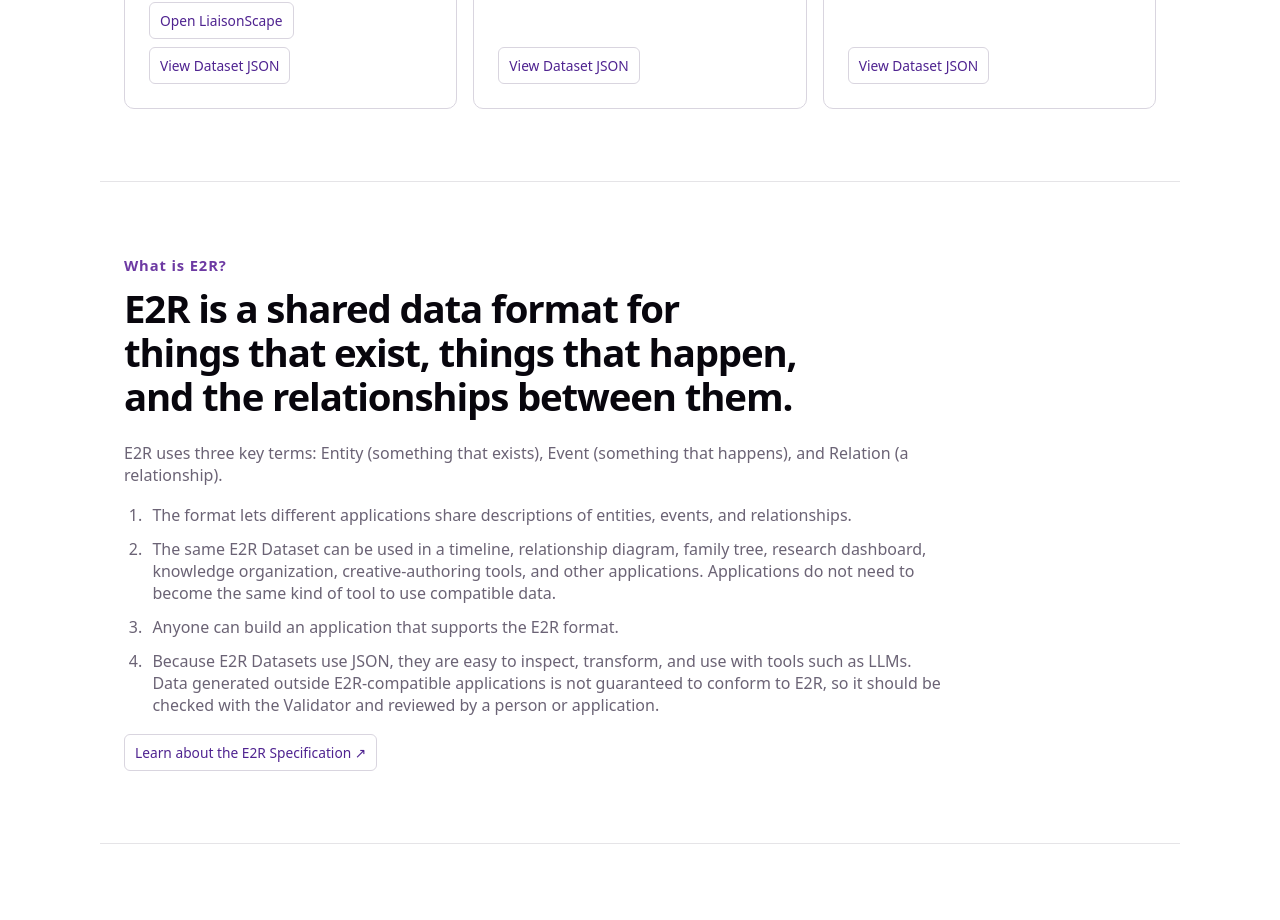
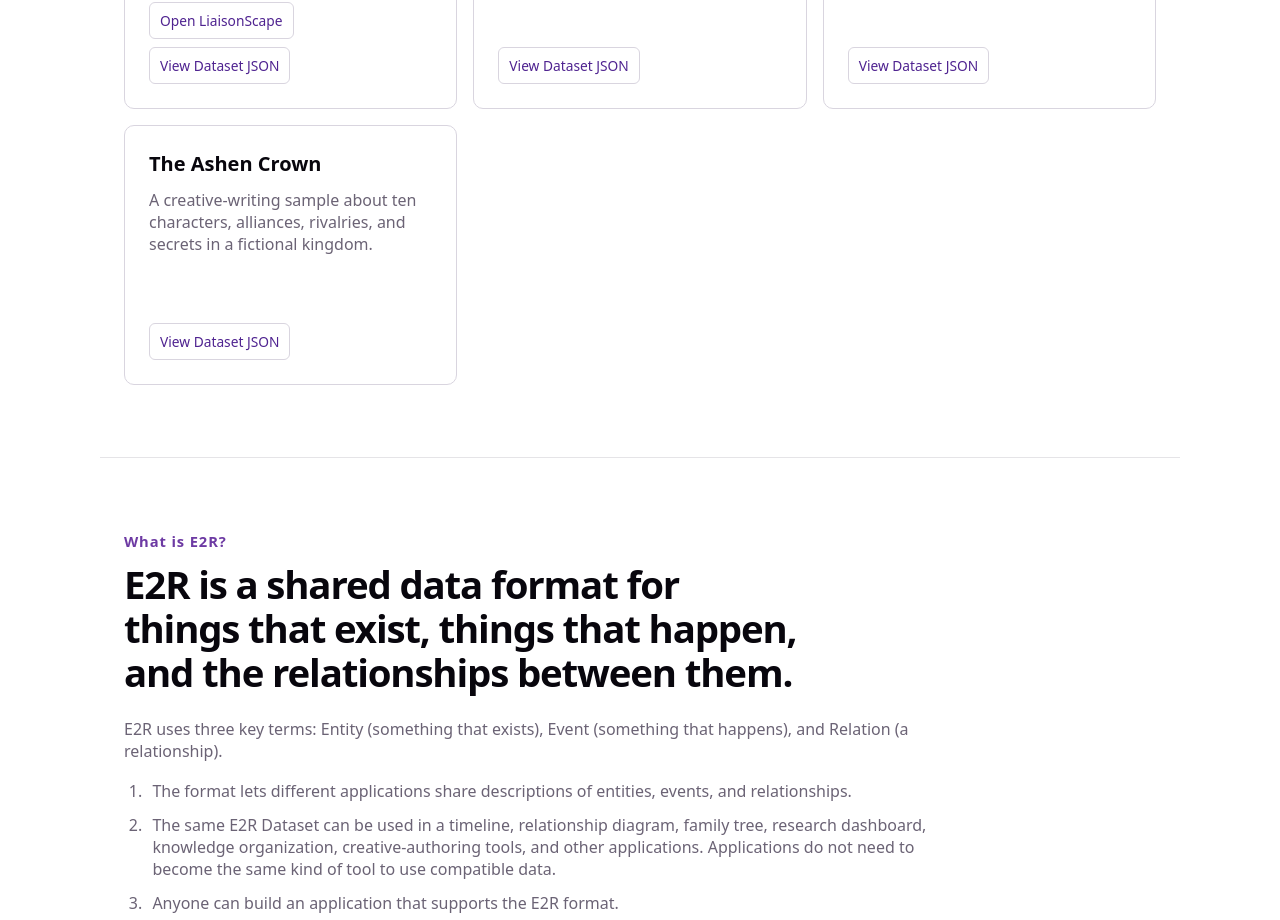
Before and after one commit to sukoyaka-dopeness/e2r-hub, a React (Vite) app: page / in a window 1280 px wide. Shown: the part 1480-2400 px from the top of the page. Built offline with nearby package versions, Linux system fonts and the light colour scheme.

Commit message:
feat: add fantasy sample to Hub

```diff
--- a/src/App.tsx
+++ b/src/App.tsx
@@ -12,6 +12,7 @@ const links = {
   berlinWall: 'https://github.com/sukoyaka-dopeness/e2r-narrative-line/blob/main/src/sample/berlin-wall-history.en.e2r.json',
   lighthouse: 'https://github.com/sukoyaka-dopeness/e2r-liaison-scape/blob/main/public/lighthouse-restoration-demo.en.e2r.json',
   apollo: 'https://github.com/sukoyaka-dopeness/e2r-spec/blob/main/examples/apollo-11-mission.en.e2r.json',
+  ashenCrown: 'https://github.com/sukoyaka-dopeness/e2r-spec/blob/main/examples/ashen-crown.en.e2r.json',
 }
 
 const copy = {
@@ -34,6 +35,8 @@ const copy = {
     berlinDescription: 'Explore historical events through both time and relationships.',
     apolloDescription: 'A representative sample that can be viewed and edited in multiple E2R applications.',
     lighthouseDescription: 'A fictional sample about people restoring an old lighthouse.',
+    ashenCrownDescription: 'A creative-writing sample about ten characters, alliances, rivalries, and secrets in a fictional kingdom.',
+    ashenCrownTitle: 'The Ashen Crown',
     openNarrative: 'Open NarrativeLine',
     openLiaison: 'Open LiaisonScape',
     viewDataset: 'View Dataset JSON',
@@ -81,6 +84,8 @@ const copy = {
     berlinDescription: '歴史上のイベントを、時間と関係の両方から見られるサンプルです。',
     apolloDescription: '複数のE2Rアプリで閲覧、編集できる代表的なサンプルです。',
     lighthouseDescription: '架空の古い灯台を修復する人々を描いたサンプルです。',
+    ashenCrownDescription: '架空の王国を舞台に、10人の人物とその歴史、同盟、対立、秘密を描く創作サンプルです。',
+    ashenCrownTitle: '灰冠の王国',
     openNarrative: 'NarrativeLineを開く',
     openLiaison: 'LiaisonScapeを開く',
     viewDataset: 'Dataset JSONを見る',
@@ -186,6 +191,11 @@ function App() {
               <p>{text.lighthouseDescription}</p>
               <div className="sample-card-actions"><ExternalLink href={links.lighthouse}>{text.viewDataset}</ExternalLink></div>
             </article>
+            <article className="sample-card">
+              <h3>{text.ashenCrownTitle}</h3>
+              <p>{text.ashenCrownDescription}</p>
+              <div className="sample-card-actions"><ExternalLink href={links.ashenCrown}>{text.viewDataset}</ExternalLink></div>
+            </article>
           </div>
         </section>
 
```
